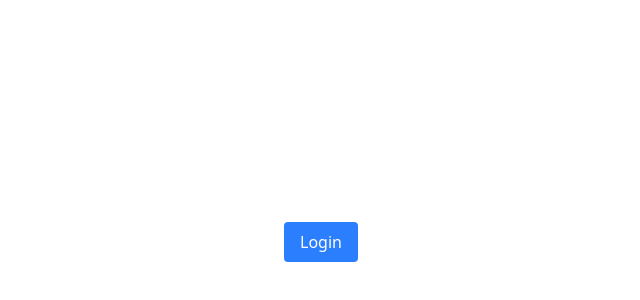
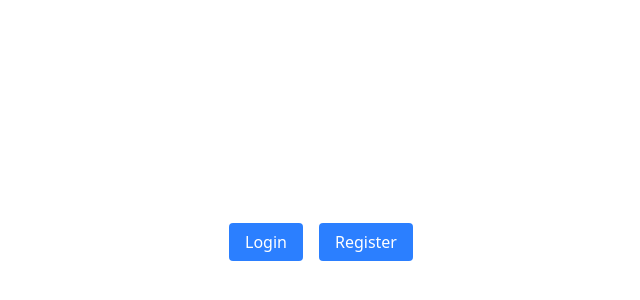
Before and after one commit to joemar-ceneza/dashboard, a Next.js app: page / in a window 1280 px wide. Shown: the part 158-458 px from the top of the page, without its empty margins (319-959 px from the left). Built offline with nearby package versions, Linux system fonts and the light colour scheme.

Commit message:
fix(home): wrap login and register links in a div for better structure

```diff
--- a/src/app/page.tsx
+++ b/src/app/page.tsx
@@ -3,9 +3,14 @@ import Link from "next/link";
 export default function Home() {
   return (
     <main className="flex flex-col items-center justify-center min-h-screen">
-      <Link href={"/login"} className="bg-blue-500 text-white px-4 py-2 rounded hover:bg-blue-600 transition">
-        <button>Login</button>
-      </Link>
+      <div className="">
+        <Link href={"/login"} className="bg-blue-500 text-white px-4 py-2 rounded hover:bg-blue-600 transition mx-2">
+          <button>Login</button>
+        </Link>
+        <Link href={"/register"} className="bg-blue-500 text-white px-4 py-2 rounded hover:bg-blue-600 transition mx-2">
+          <button>Register</button>
+        </Link>
+      </div>
     </main>
   );
 }
```
